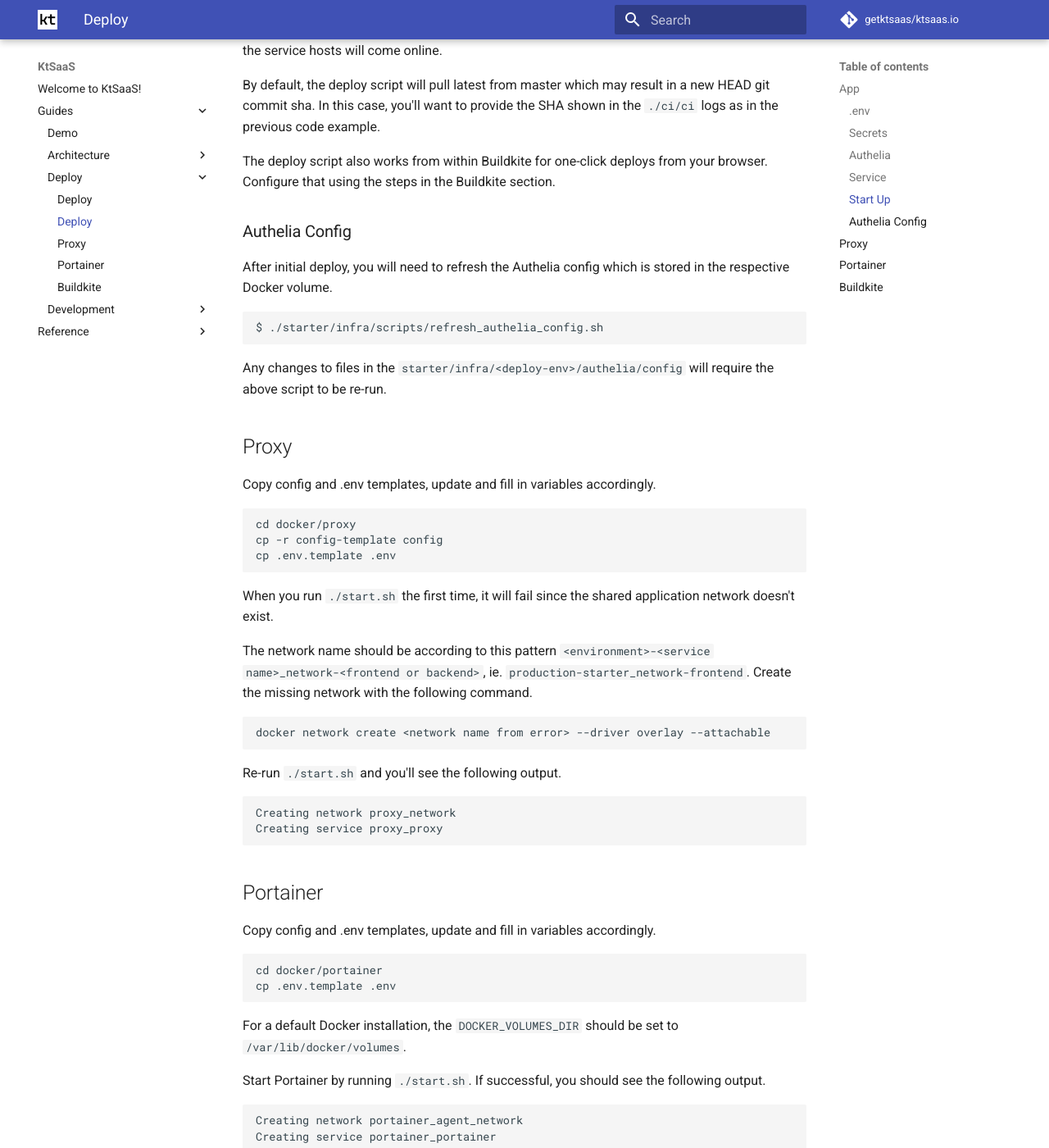
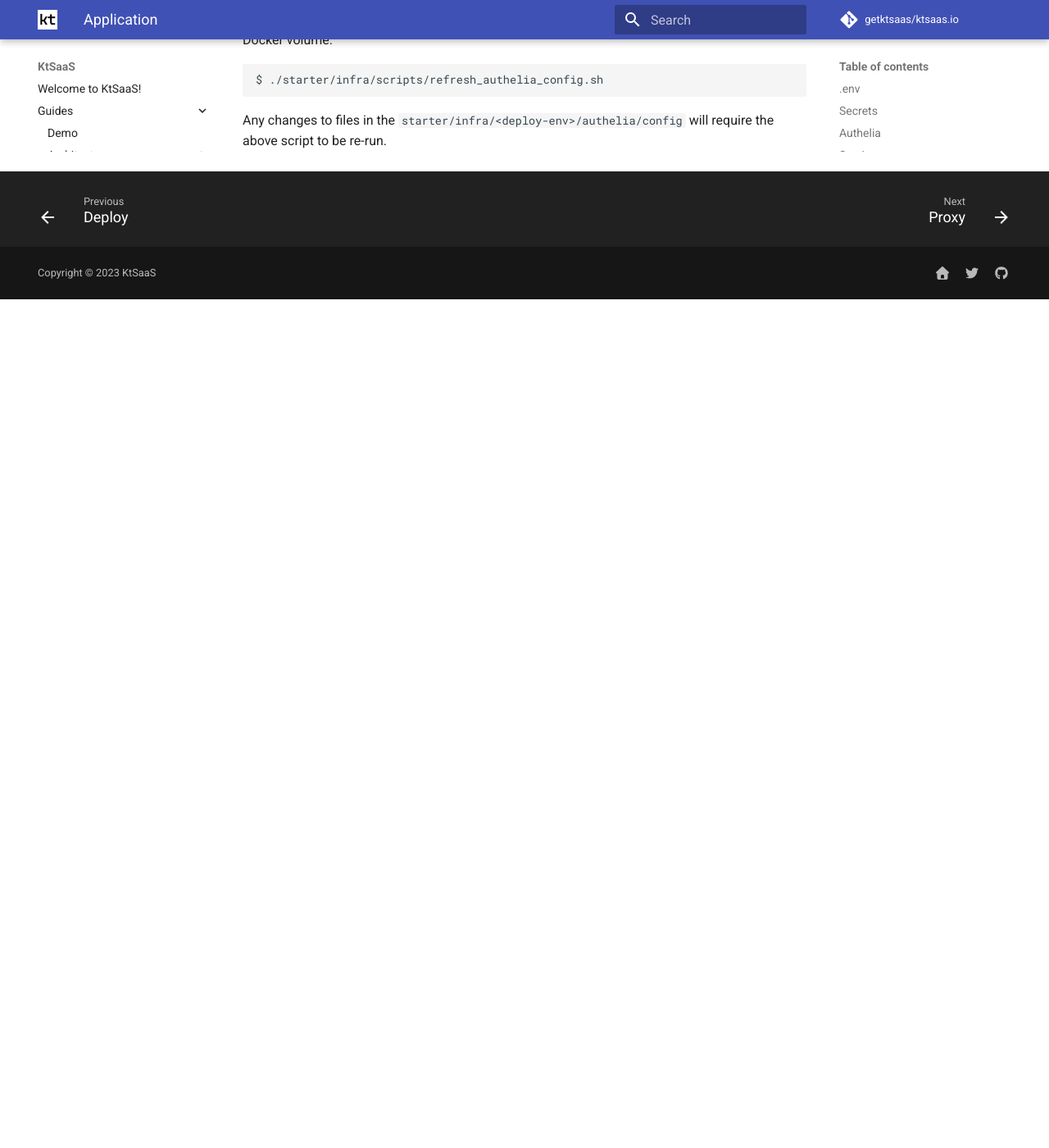
Before and after one commit to getktsaas/ktsaas.io, an MkDocs documentation site: the page built from docs/docs/guides/deploy/2-application.md, in a window 1280 px wide and 1400 px high, scrolled down 3102 px. Shown: the whole window at 82% size. Built offline with MkDocs 1.6.1 and Material for MkDocs 9.7.7, drawn with Linux system fonts in a browser that asks for light colours; comment, search, counter and statistics services are not loaded; after the commit the page ends 3467 px from its top, so only the background shows below that; some of the changed text lies outside the part shown.

Commit message:
Fix application deploy docs

````diff
--- a/docs/docs/guides/deploy/2-application.md
+++ b/docs/docs/guides/deploy/2-application.md
@@ -1,13 +1,4 @@
-# Deploy
-
-This guide will help you get your service deployed in a production environment on an Ubuntu VM. It assumes [necessary dependencies](/docs/guides/architecture/vm-dependencies) have been installed, permissions configured, and your project repo has been cloned to disk at `/home/<username>/<project>`.
-
-All commands below assume starting from the root of your project git repo.
-
-Generally, it will be easier to deploy initially in this order given architectural dependencies. For example, the frontend network for the App Docker Stack must be created already before the proxy is started.
-
-
-## App
+# Application
 
 Instructions below will assume setting up a production environment but the steps are the same if you are setting up staging or another environment.
 
@@ -133,61 +124,3 @@ $ ./starter/infra/scripts/refresh_authelia_config.sh
 ```
 
 Any changes to files in the `starter/infra/<deploy-env>/authelia/config` will require the above script to be re-run.
-
-## Proxy
-
-Copy config and .env templates, update and fill in variables accordingly.
-
-```
-cd docker/proxy
-cp -r config-template config
-cp .env.template .env
-```
-
-When you run `./start.sh` the first time, it will fail since the shared application network doesn't exist.
-
-The network name should be according to this pattern `<environment>-<service name>_network-<frontend or backend>`, ie. `production-starter_network-frontend`. Create the missing network with the following command.
-
-```
-docker network create <network name from error> --driver overlay --attachable
-```
-
-Re-run `./start.sh` and you'll see the following output.
-
-```
-Creating network proxy_network
-Creating service proxy_proxy
-```
-
-## Portainer
-
-Copy config and .env templates, update and fill in variables accordingly.
-
-```
-cd docker/portainer
-cp .env.template .env
-```
-
-For a default Docker installation, the `DOCKER_VOLUMES_DIR` should be set to `/var/lib/docker/volumes`.
-
-Start Portainer by running `./start.sh`. If successful, you should see the following output.
-
-```
-Creating network portainer_agent_network
-Creating service portainer_portainer
-Creating service portainer_agent
-```
-
-Within 30 minutes of first boot of Portainer, you need to go to the web UI and setup the initial admin user.
-
-If you forget, you'll need to manually delete the Docker containers and re-deploy.
-
-## Buildkite
-
-Buildkite is a more flexible and cheaper hybrid CI/CD solution than Github Actions. It's cheaper since you end up hosting the build agent on your own infrastructure, instead of renting time on Microsoft's expensive VMs. It's more flexible likely from Buildkite being solely focused on CI/CD vs Github Actions being just another one of the many products that Github builds for developers and organizations.
-
-Start by creating a new Buildkite account.
-
-You'll then need to get your Buildkite agent token, and analytics token (optionally) to include in the `.env` file for the deploy before.
-
-TODO...
````
